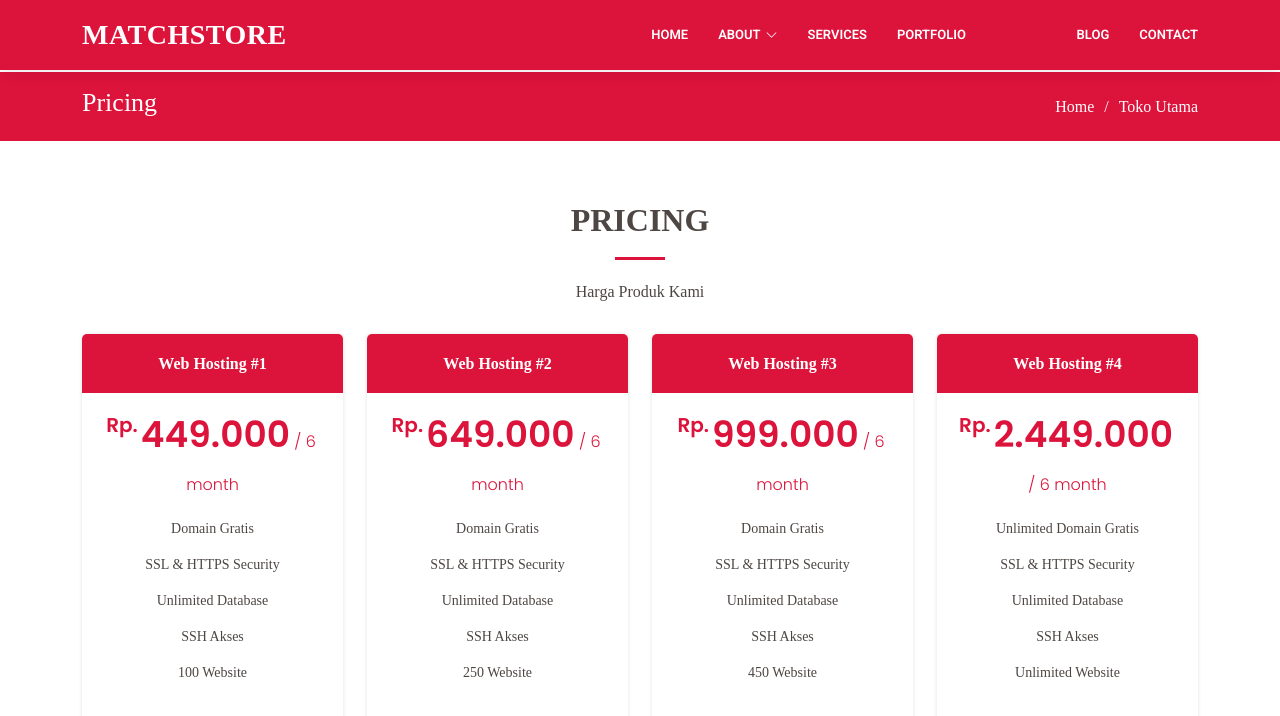
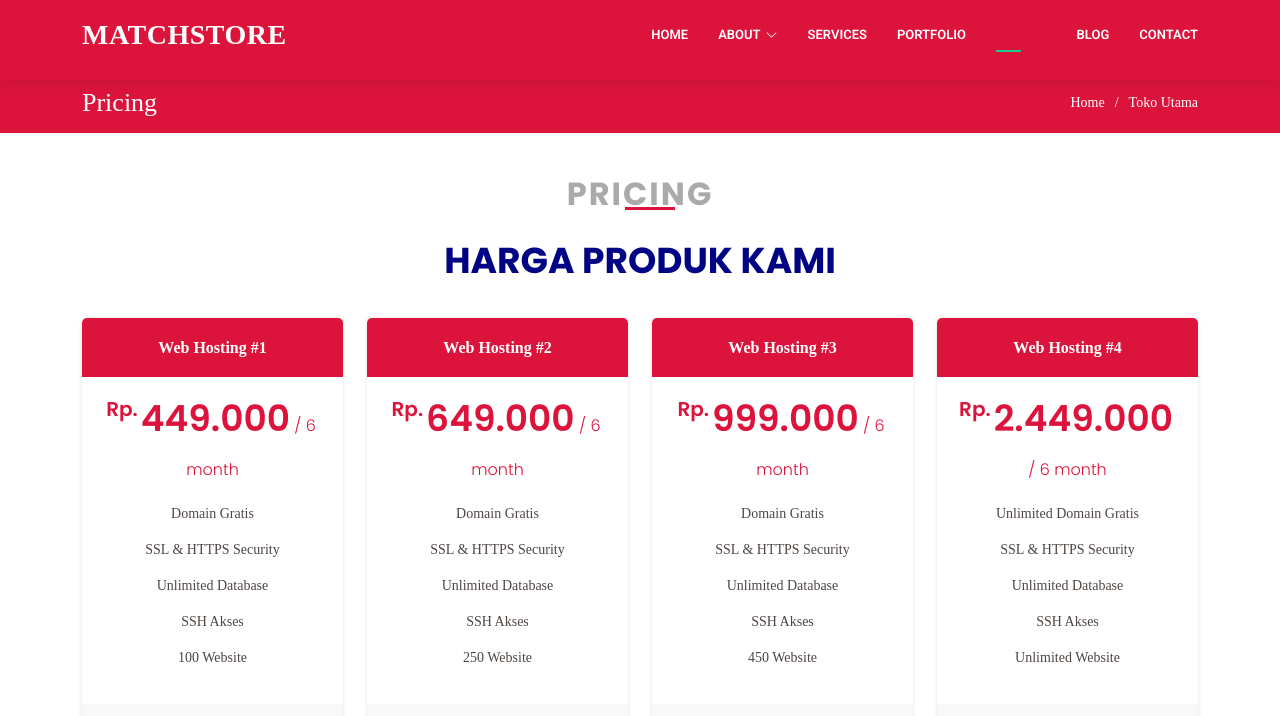
Before and after one commit to MatchBox-ID/toko-v3, a website: page pricing.html in a window 1280 px wide. Shown: the top 716 px of the page. Drawn offline with nearby package versions, Linux system fonts and the light colour scheme; a web font is replaced by a local one.

Commit message:
update pricing.html

```diff
--- a/pricing.html
+++ b/pricing.html
@@ -26,7 +26,7 @@
   <link href="glightbox.min.css" rel="stylesheet">
   <link href="remixicon.css" rel="stylesheet">
   <link href="swiper-bundle.min.css" rel="stylesheet">
-  <link href="bootslander/style.css"
+  <link href="bootslander/style.css" rel="stylesheet">
 
   <!-- Template Main CSS File -->
   <link href="style.css" rel="stylesheet">
```
